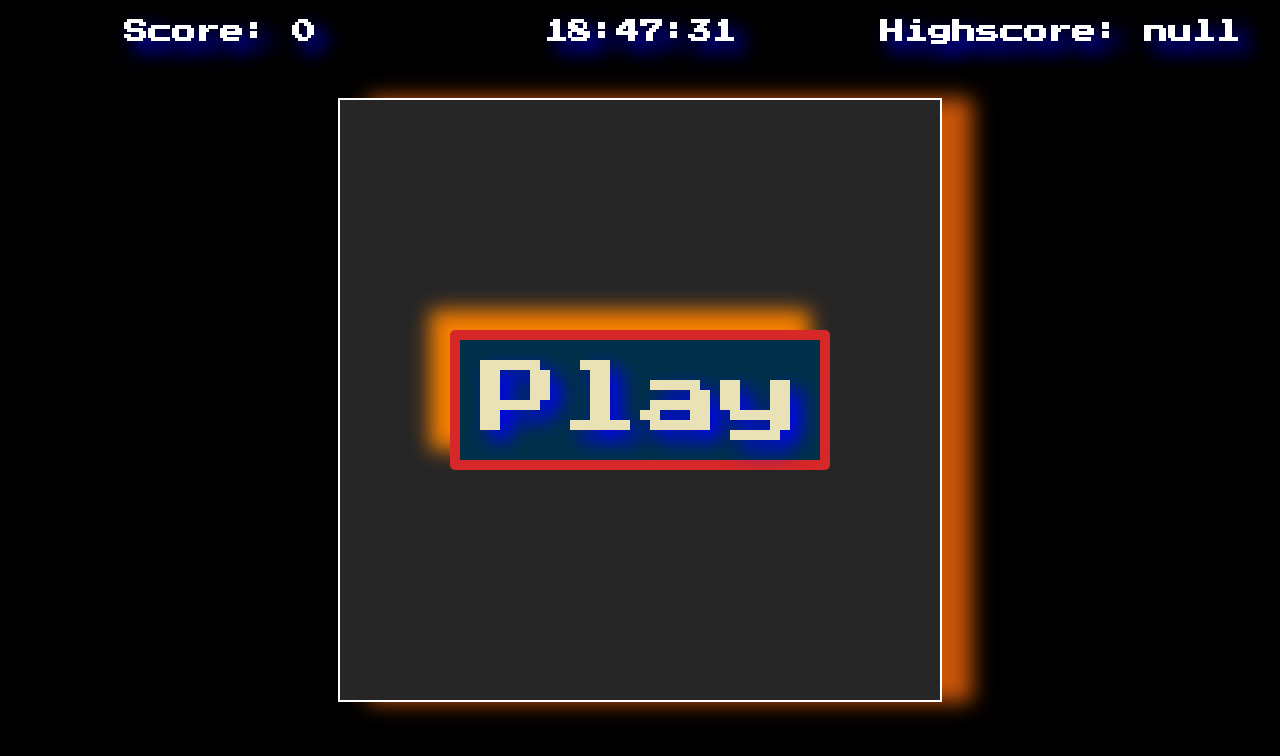
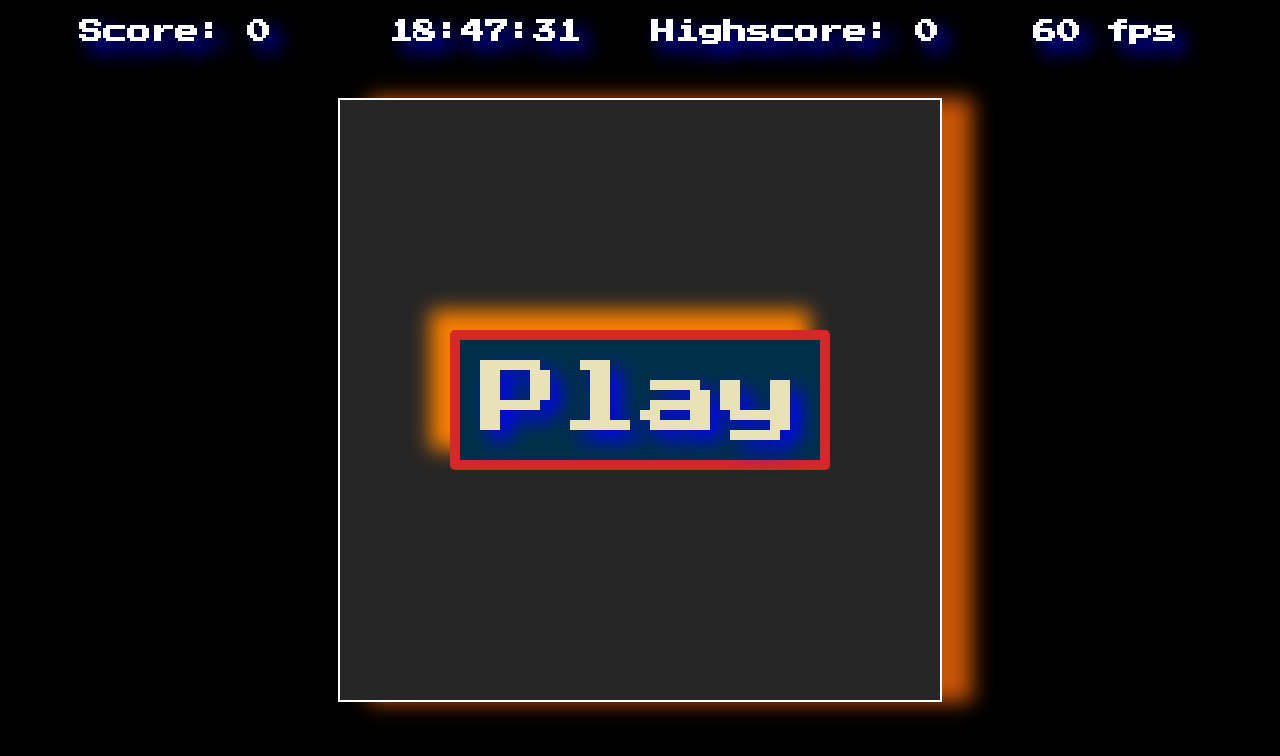
Before and after one commit to beniaminterza/snakeJS, a plain HTML site: page index.html in a window 1280 px wide. Drawn offline with Linux system fonts and the light colour scheme.

Commit message:
highscore fixed, fps counter added

```diff
--- /dev/null
+++ b/frame.js
@@ -0,0 +1,32 @@
+let times = [];
+let fps;
+let counter = 0;
+let max = 0;
+let divisor = 0;
+
+function refreshLoop() {
+  window.requestAnimationFrame(function() {
+    const now = performance.now();
+    while (times.length > 0 && times[0] <= now - 1000) {
+      times.shift();
+    }
+    times.push(now);
+    fps = times.length;
+
+    if(fps>max){
+        max = fps;
+        divisor =  Math.floor(max / 14);
+        console.log(divisor);
+    }
+
+    if(counter % (fps/4) == 0){//jede 4tel Sekunde aktualisieren
+        document.getElementById("fps").innerHTML = fps + " fps";
+    }
+    if(counter > 10000) counter = 0;
+    counter++;
+    refreshLoop();
+
+  });
+}
+
+refreshLoop();
--- a/index.html
+++ b/index.html
@@ -11,6 +11,7 @@
         <h2 id="scoreH2">Score: 0</h2>
         <h2 id="time">Time</h2>
         <h2 id="highscore">Highscore: 0</h2>
+        <h2 id="fps"></h2>
     </div>
 
     <canvas id="canvas1" width="600" height="600"></canvas>
@@ -20,5 +21,6 @@
     <script src="food.js"></script>
     <script src="coordinates.js"></script>
     <script src="main.js"></script>
+    <script src="frame.js"></script>
 </body>
 </html>
--- a/main.js
+++ b/main.js
@@ -17,7 +17,7 @@ let frame = 0;
 let hue = 0;
 let isOver = false;
 let highscoreValue = getCookie("highscore");
-if(highscoreValue != null){
+if(highscoreValue == null){
     highscoreValue = 0;
 }
 highscore.innerHTML = "Highscore: " + highscoreValue;
@@ -41,7 +41,7 @@ window.addEventListener("keydown", function(event){
 })
 
 function animate(){
-    if(frame % 5 === 0){
+    if(frame % divisor === 0){
         ctx.clearRect(0, 0, canvas.width, canvas.height);
 
         createGrid();
@@ -57,6 +57,7 @@ function animate(){
         restart();
     }
     frame++;
+    if(frame > 10000) frame = 0;
 }
 
 function checkIfEat(){
```
